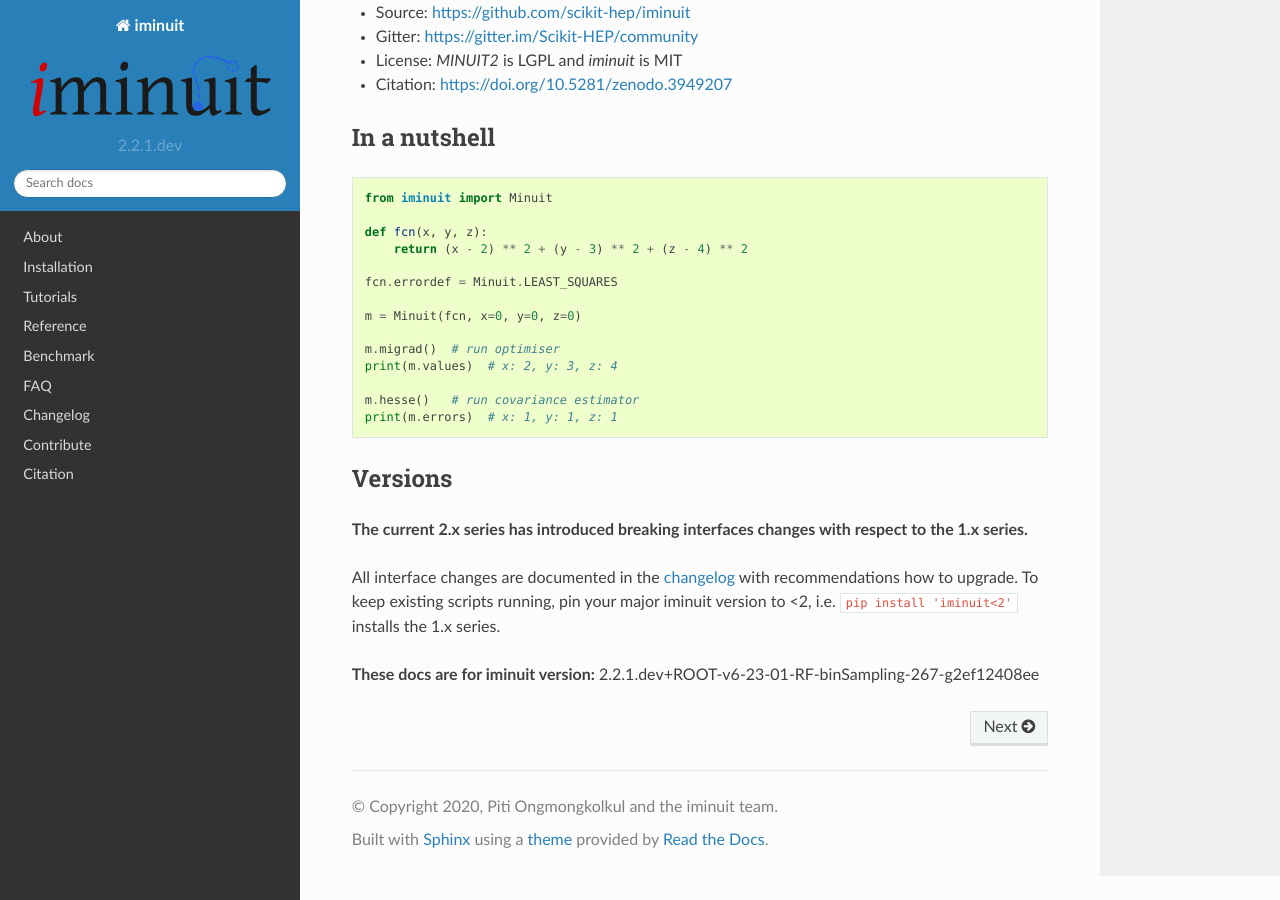
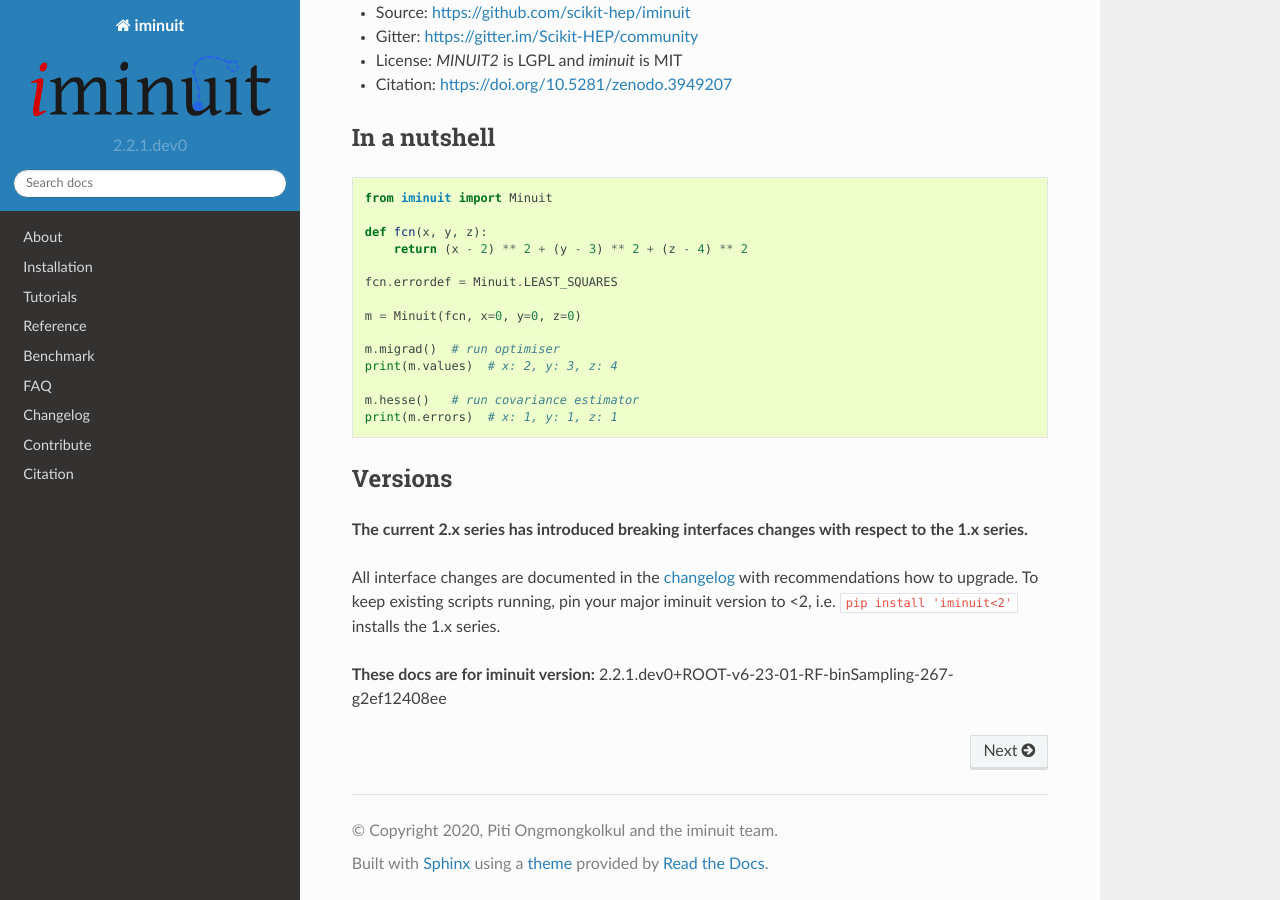
Before and after one commit to scikit-hep/iminuit, a Sphinx documentation site: the page built from doc/index.rst, in a window 1280 px wide and 900 px high, scrolled down 547 px. Built offline with Sphinx 7.4.7 and the Read the Docs theme 2.0.0, drawn with Linux system fonts in a browser that asks for light colours.

Commit message:
fix version

```diff
--- a/doc/changelog.rst
+++ b/doc/changelog.rst
@@ -5,8 +5,8 @@
 Changelog
 =========
 
-2.2.1.dev
----------
+2.2.1.dev0
+----------
 
 Minor improvements
 ~~~~~~~~~~~~~~~~~~
--- a/src/iminuit/version.py
+++ b/src/iminuit/version.py
@@ -5,9 +5,9 @@
 # - Increase MAJOR when making breaking changes
 # - Increase MINOR when adding backward-compatible features
 # - Increase MAINTENANCE when fixing bugs without adding features
-# - During development, add suffix .dev
+# - During development, add suffix .devN with N >= 0
 # - For release candidates, add suffix .rcN with N >= 0
-iminuit_version = "2.2.1.dev"
+iminuit_version = "2.2.1.dev0"
 
 # We list the corresponding ROOT version of the C++ Minuit2 library here
 root_version = "v6-23-01-RF-binSampling-267-g2ef12408ee"
```
